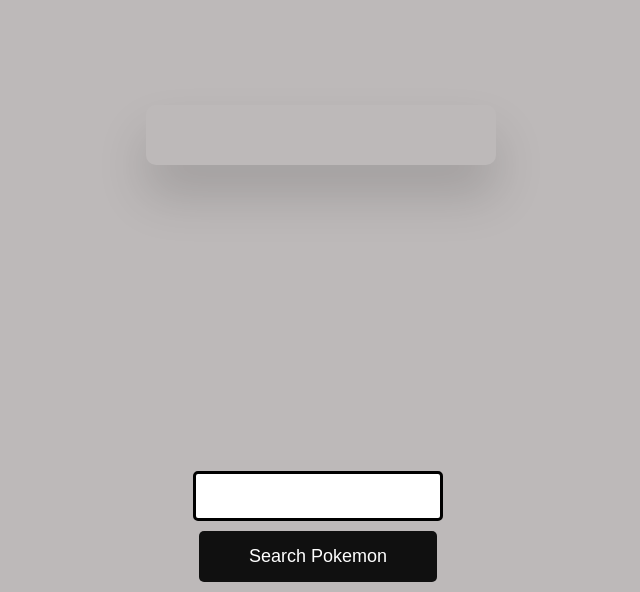
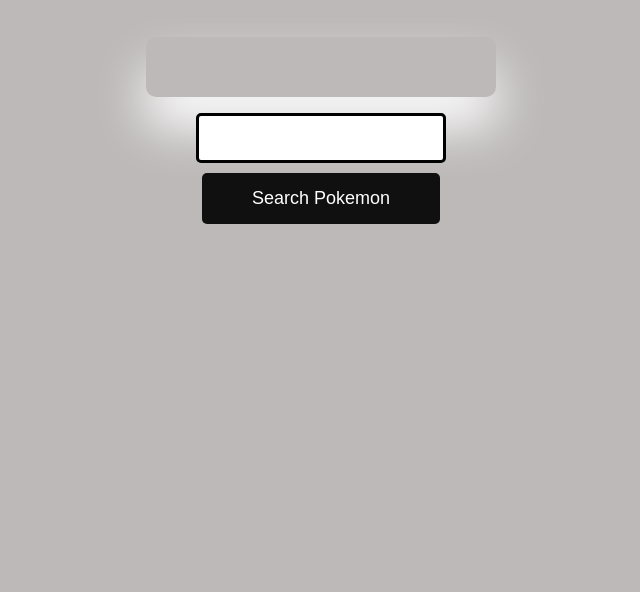
Before and after one commit to vergara-claricel/pokemon, a plain HTML site: page index.html in a window 1280 px wide. Shown: the part 265-857 px from the top of the page, without its empty margins (319-959 px from the left). After the commit the page ends 800 px from the top, so only its background shows below. Drawn offline with Linux system fonts and the light colour scheme.

Commit message:
Add files via upload

```diff
--- a/index.html
+++ b/index.html
@@ -15,31 +15,32 @@
     body {
         background-color: rgb(189, 185, 185);
     }
+
     .container{
     width: 350px;
-    position: absolute;
-    transform: translate(-50%, -50%);
-    top: 50%;
-    left: 50%;
     }
 
     #hehe{
         margin-top: 1rem;
         width:250px;
-        position: absolute;
-        top: 90%;
-        left: 40%;
+    }
+
+    #parent{
+        display: flex;
+        justify-content: center;
+        align-items: center;
+        height: 100vh; /* This will make the parent div take the full height of the viewport */
+        flex-direction: column;
     }
     #card {
-        position: relative;
         width: 100%;
         padding: 30px 20px;
-        box-shadow: 0 30px 50px rgba(0, 0, 0, 0.15);
+        box-shadow: 0 30px 50px white;
         border-radius: 10px;
     }
     .hp {
     width: 80px;
-    background-color: #ffffff;
+    background-color: white;
     text-align: center;
     padding: 8px 0;
     border-radius: 30px;
@@ -65,7 +66,7 @@
         border-radius: 5px;
         height: 50px;
         line-height: normal;
-        color: #282828;
+        color: black;
         display: block;
         width: 100%;
         box-sizing: border-box;
@@ -117,7 +118,6 @@
 <body>
     <div id="parent">
         <div class="container">
-            <div id="div"></div>
                 <div id="card"></div>
         </div>
         <div id="hehe">
```
